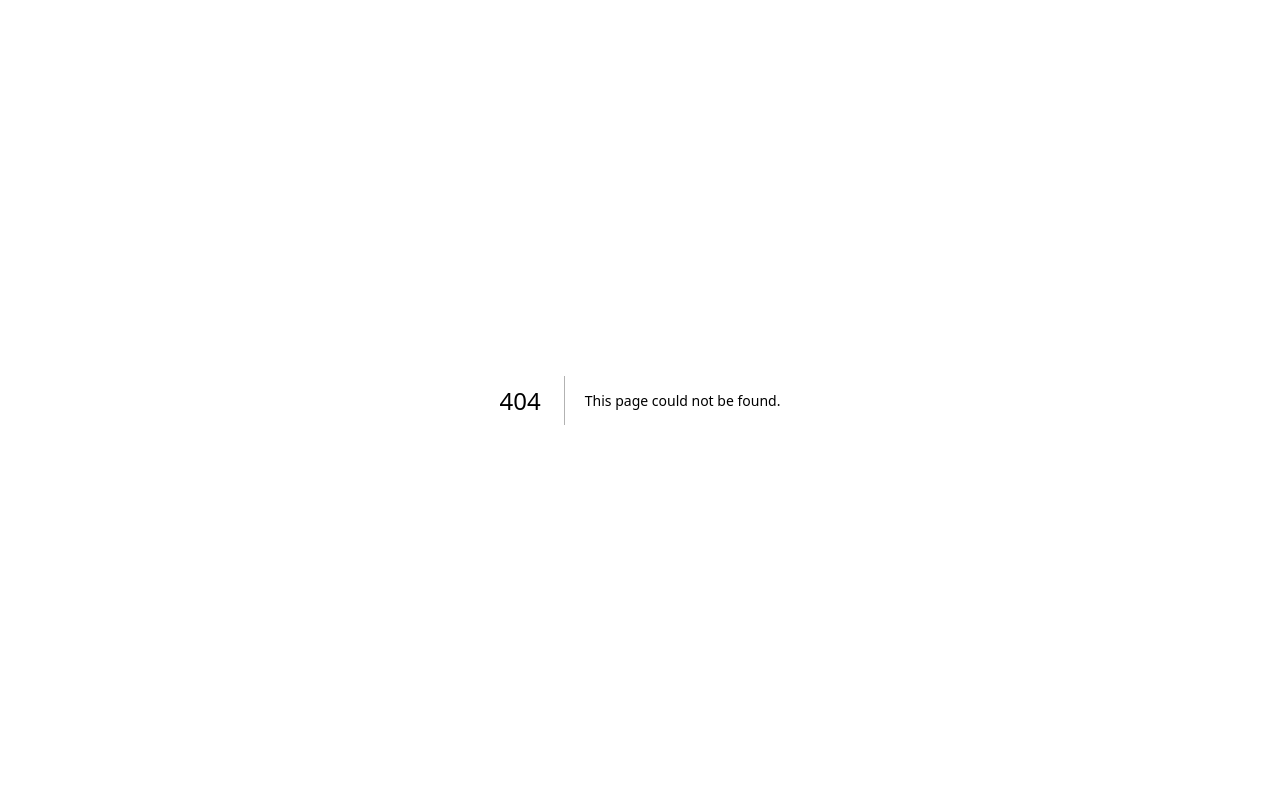
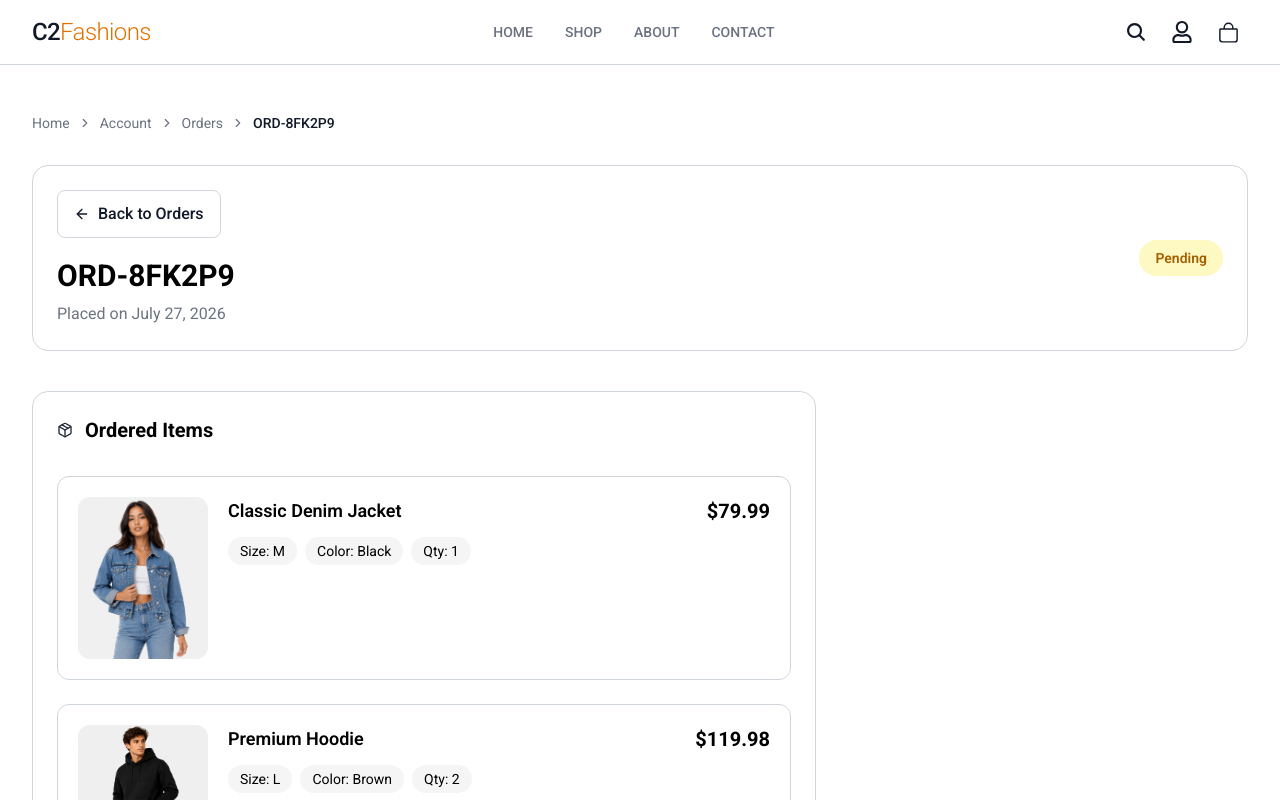
Before and after one commit to creativeloc/nextjs-estore2026, a Next.js app: page /account/orders/1 in a window 1280 px wide. Before the commit this address had no page. Shown: the top 800 px of the page. Built offline with nearby package versions, Linux system fonts and the light colour scheme.

Commit message:
added left side ui of order details page

```diff
--- /dev/null
+++ b/src/app/(protected)/account/orders/[orderId]/page.tsx
@@ -0,0 +1,156 @@
+import FrontendLayout from "@/components/layouts/FrontendLayout"
+import BreadCrumb from "@/components/ui/BreadCrumb"
+import Button from "@/components/ui/Button"
+import Image from "next/image"
+import { FiArrowLeft, FiPackage } from "react-icons/fi"
+
+const order = {
+  id: "ORD-8FK2P9",
+  createdAt: "July 27, 2026",
+  status: "PENDING",
+  paymentMethod: "Cash on Delivery",
+  paymentStatus: "Pending",
+
+  subtotal: 199.97,
+  shipping: 0,
+  tax: 10,
+  total: 209.97,
+
+  address: {
+    firstName: "John",
+    lastName: "Doe",
+    phone: "+234 801 234 5678",
+    street: "15 Admiralty Way",
+    City: "Lekki",
+    state: "Lagos",
+    country: "Nigeria"
+  },
+
+  items: [
+    {
+      id: "1",
+      name: "Classic Denim Jacket",
+      image: "/images/product1.png",
+      price: 79.99,
+      quantity: 1,
+      size: "M",
+      color: "Black"
+    },
+    {
+      id: "2",
+      name: "Premium Hoodie",
+      image: "/images/product2.png",
+      price: 59.99,
+      quantity: 2,
+      size: "L",
+      color: "Brown"
+    }
+  ]
+}
+
+export default function OrderDetailPage() {
+  return (
+    <FrontendLayout>
+      <section className="mx-auto max-w-7xl py-12">
+        <BreadCrumb
+          items={[
+            {
+              label: "Home",
+              href: "/"
+            },
+            {
+              label: "Account",
+              href: "/account"
+            },
+            {
+              label: "Orders",
+              href: "/account/orders"
+            },
+            {
+              label: order.id
+            }
+          ]}
+        />
+
+        {/* header */}
+        <div className="mt-8 flex flex-col gap-5 rounded-2xl border border-border p-6 md:flex-row md:items-center md:justify-between">
+          <div>
+            <Button
+              variant="outline"
+              className="mb-5"
+              leftIcon={<FiArrowLeft />}
+            >
+              Back to Orders
+            </Button>
+
+            <h2 className="text-3xl font-bold">{order.id}</h2>
+
+            <p className="mt-2 text-muted-foreground">
+              Placed on {order.createdAt}
+            </p>
+          </div>
+
+          <span className="rounded-full bg-yellow-100 px-4 py-2 text-sm font-semibold text-yellow-700">
+            Pending
+          </span>
+        </div>
+
+        <div className="mt-10 grid gap-10 lg:grid-cols-[2fr_1fr]">
+          {/* left */}
+          <div className="space-y-6">
+            {/* order Items */}
+            <div className="rounded-2xl border border-border p-6">
+              <div className="flex items-center gap-3">
+                <FiPackage className="text-primary" />
+
+                <h2 className="text-xl font-bold">Ordered Items</h2>
+              </div>
+
+              <div className="mt-8 space-y-6">
+                {order.items.map((item) => (
+                  <div
+                    key={item.id}
+                    className="flex flex-col gap-5 rounded-xl border border-border p-5 sm:flex-row"
+                  >
+                    <Image
+                      src={item.image}
+                      alt={item.name}
+                      width={130}
+                      height={160}
+                      className="rounded-xl object-cover"
+                    />
+
+                    <div className="flex flex-1 justify-between">
+                      <div>
+                        <h3 className="text-lg font-semibold">{item.name}</h3>
+
+                        <div className="mt-3 flex flex-wrap gap-2 text-sm">
+                          <span className="rounded-full bg-surface px-3 py-1">
+                            Size: {item.size}
+                          </span>
+                          <span className="rounded-full bg-surface px-3 py-1">
+                            Color: {item.color}
+                          </span>
+                          <span className="rounded-full bg-surface px-3 py-1">
+                            Qty: {item.quantity}
+                          </span>
+                        </div>
+                      </div>
+                    </div>
+                    <div>
+                      <p className="text-xl font-bold">
+                        ${(item.price * item.quantity).toFixed(2)}
+                      </p>
+                    </div>
+                  </div>
+                ))}
+              </div>
+            </div>
+          </div>
+
+          {/* right */}
+        </div>
+      </section>
+    </FrontendLayout>
+  )
+}
--- a/src/app/(protected)/account/orders/page.tsx
+++ b/src/app/(protected)/account/orders/page.tsx
@@ -6,7 +6,7 @@ import { FiEye } from "react-icons/fi"
 
 const orders = [
   {
-    id: "#12345",
+    id: "12345",
     image: "/images/product1.png",
     totalItems: 3,
     totalPrice: 259.97,
@@ -14,7 +14,7 @@ const orders = [
     status: "Delivered"
   },
   {
-    id: "#12346",
+    id: "12346",
     image: "/images/product2.png",
     totalItems: 1,
     totalPrice: 79.99,
```
